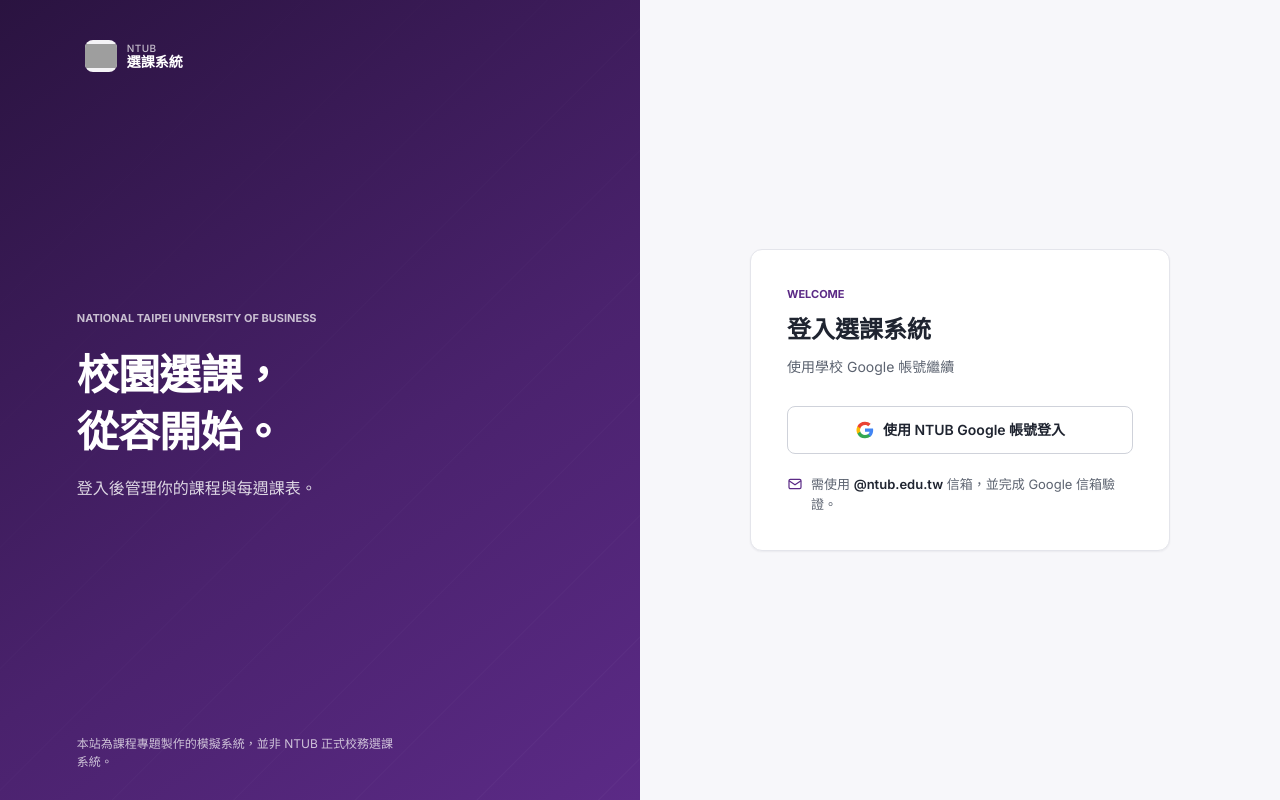
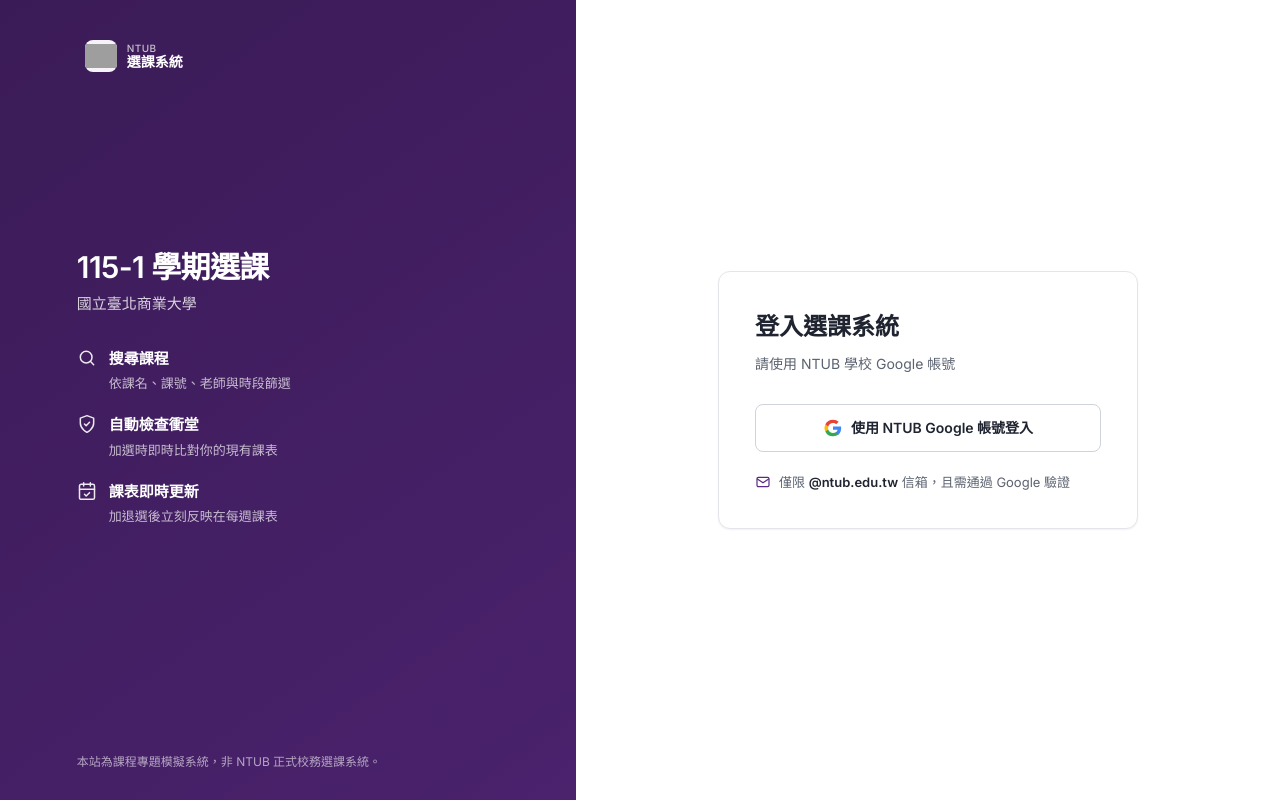
Before and after one commit to lucashsu95/course_select, a Django app: page /login/ in a window 1280 px wide. Run offline with Django 5.2, Linux system fonts and the light colour scheme; data that the repository does not hold is empty; grey boxes are pictures that could not be loaded.

Commit message:
style(ui): simplify login brand panel copy

```diff
--- a/courses/static/courses/app.css
+++ b/courses/static/courses/app.css
@@ -619,7 +619,7 @@
 .login-page .app-header { display: none; }
 .login-page .workspace { min-height: 100vh; }
 .login-page .canvas { display: flex; min-height: 100vh; padding: 0; }
-.login-layout { display: grid; grid-template-columns: minmax(0, 1fr) minmax(420px, 1fr); width: 100%; min-height: 100vh; }
+.login-layout { display: grid; grid-template-columns: minmax(0, 45fr) minmax(420px, 55fr); width: 100%; min-height: 100vh; }
 .login-brand-panel {
   position: relative;
   isolation: isolate;
@@ -629,28 +629,24 @@
   min-height: 100vh;
   overflow: hidden;
   padding: 36px clamp(36px, 6vw, 88px) 28px;
-  background: linear-gradient(145deg, var(--primary-900), var(--primary-700) 58%, var(--primary-600));
+  background: linear-gradient(145deg, var(--primary-800), var(--primary-700));
   color: #fff;
-}
-.login-brand-panel::after {
-  position: absolute;
-  z-index: -1;
-  inset: 0;
-  content: "";
-  opacity: .14;
-  background: repeating-linear-gradient(135deg, transparent 0 42px, rgba(255,255,255,.25) 43px, transparent 44px 86px);
-  mask-image: linear-gradient(135deg, transparent 5%, #000 100%);
 }
 .login-brand-panel .brand { color: #fff; }
 .login-brand-panel .brand-kicker { color: rgba(255,255,255,.72); }
 .login-brand-panel .brand-logo,
 .login-brand-panel .brand-fallback { background: rgba(255,255,255,.95); }
-.login-brand-copy { max-width: 500px; padding: 70px 0; }
+.login-brand-copy { width: min(100%, 520px); margin: auto 0; padding: 0; transform: translateY(-28px); }
 .login-eyebrow { color: var(--primary-600); font-size: 11px; font-weight: 700; }
-.login-brand-panel .login-eyebrow { color: rgba(255,255,255,.72); }
-.login-brand-copy h1 { margin-top: 20px; font-size: 42px; line-height: 1.35; }
-.login-brand-copy > p:last-child { margin-top: 16px; color: rgba(255,255,255,.82); font-size: 16px; }
-.login-disclaimer { max-width: 42ch; color: rgba(255,255,255,.72); font-size: 12px; }
+.login-brand-copy h1 { font-size: 30px; line-height: 1.35; font-weight: 600; }
+.login-brand-school { margin-top: 4px; color: rgba(255,255,255,.8); font-size: 15px; }
+.login-feature-list { display: flex; flex-direction: column; gap: 20px; margin: 32px 0 0; padding: 0; list-style: none; }
+.login-feature-list li { display: grid; grid-template-columns: 20px minmax(0, 1fr); align-items: start; gap: 12px; color: #fff; }
+.login-feature-list li > svg { margin-top: 1px; opacity: .9; }
+.login-feature-list li > span { display: flex; flex-direction: column; gap: 3px; }
+.login-feature-list strong { font-size: 15px; font-weight: 600; }
+.login-feature-list small { color: rgba(255,255,255,.7); font-size: 13px; }
+.login-disclaimer { max-width: none; color: rgba(255,255,255,.6); font-size: 12px; white-space: nowrap; }
 .login-content { display: flex; flex-direction: column; align-items: center; justify-content: center; padding: 56px 40px; }
 .login-card {
   width: min(100%, 420px);
@@ -663,7 +659,7 @@
   box-shadow: var(--shadow-1);
 }
 .login-card-heading { margin-bottom: 28px; }
-.login-card-heading h2 { margin-top: 8px; font-size: 24px; }
+.login-card-heading h2 { font-size: 24px; }
 .login-card .login-note { margin-top: 8px; margin-bottom: 0; color: var(--text-muted); }
 .login-google-btn {
   width: 100%;
@@ -676,15 +672,17 @@
   font-weight: 600;
 }
 .login-google-btn:hover { border-color: var(--primary-300); background: var(--primary-50); box-shadow: var(--shadow-1); }
-.login-requirement { display: flex; align-items: flex-start; gap: 8px; margin-top: 20px; color: var(--text-muted); font-size: 13px; }
+.login-requirement { display: flex; align-items: flex-start; gap: 8px; margin-top: 20px; color: var(--text-muted); font-size: 13px; white-space: nowrap; }
 .login-requirement svg { flex: none; margin-top: 2px; color: var(--primary-600); }
 .login-requirement strong { color: var(--text); font-weight: 600; }
 .login-mobile-disclaimer { display: none; }
+.login-mobile-brand { display: none; }
 
-@media (max-width: 767px) {
+@media (max-width: 768px) {
   .login-layout { grid-template-columns: minmax(0, 1fr); }
   .login-brand-panel { display: none; }
   .login-content { min-height: 100vh; padding: 28px 20px; }
+  .login-mobile-brand { display: block; width: min(100%, 420px); margin: 0 auto 20px; }
   .login-card { padding: 28px 22px; }
   .login-mobile-disclaimer { display: block; max-width: 38ch; margin-top: 20px; color: var(--text-muted); font-size: 12px; text-align: center; }
 }
@@ -782,25 +780,22 @@ body.schedule-page { background: #fff; }
 .schedule-info-tip summary:hover { color: var(--primary-900); }
 .schedule-info-tip > span { position: absolute; z-index: 120; top: calc(100% + 6px); right: 0; width: min(320px, calc(100vw - 32px)); padding: 10px 12px; border: 1px solid var(--border-subtle); border-radius: var(--radius-control); background: #fff; color: var(--text); box-shadow: var(--shadow-2); font-size: 13px; line-height: 1.55; }
 .week-wrap { margin: 0; padding: 0; overflow-x: auto; border-top: 1px solid var(--border-subtle); border-bottom: 1px solid var(--border-subtle); background: #fff; }
-.week-grid { --wk-row-h: 46px; --wk-gutter: 1px; min-width: 920px; }
-.wk-head { display: grid; grid-template-columns: 56px repeat(7, minmax(0, 1fr)); position: sticky; top: var(--header-height); z-index: 3; background: #fff; }
+.week-grid { --wk-row-h: 46px; --wk-gutter: 1px; --week-columns: 56px repeat(7, minmax(0, 1fr)); min-width: 920px; }
+.week-grid:has(.wk-col--empty-weekend[data-day="6"]):has(.wk-col--empty-weekend[data-day="7"]) { --week-columns: 56px repeat(5, minmax(0, 1fr)) minmax(0, .4fr) minmax(0, .4fr); }
+.week-grid:has(.wk-col--empty-weekend[data-day="6"]):not(:has(.wk-col--empty-weekend[data-day="7"])) { --week-columns: 56px repeat(5, minmax(0, 1fr)) minmax(0, .4fr) minmax(0, 1fr); }
+.week-grid:has(.wk-col--empty-weekend[data-day="7"]):not(:has(.wk-col--empty-weekend[data-day="6"])) { --week-columns: 56px repeat(6, minmax(0, 1fr)) minmax(0, .4fr); }
+.wk-head { display: grid; grid-template-columns: var(--week-columns); position: sticky; top: var(--header-height); z-index: 3; background: #fff; }
 .wk-corner { padding: 8px 4px; color: var(--text-muted); font-size: 12px; text-align: center; }
 .wk-dayhead { position: relative; padding: 8px 4px 9px; border-bottom: 1px solid var(--border-subtle); color: var(--text-muted); font-size: 12px; font-weight: 500; text-align: center; }
 .wk-dayhead.is-today { color: var(--primary-800); font-weight: 700; }
 .wk-dayhead.is-today::after { position: absolute; right: 14%; bottom: -1px; left: 14%; height: 2px; content: ""; background: var(--primary-600); }
-.wk-body { display: grid; grid-template-columns: 56px repeat(7, minmax(0, 1fr)); grid-template-rows: repeat(var(--periods), var(--wk-row-h)); }
+.wk-body { display: grid; grid-template-columns: var(--week-columns); grid-template-rows: repeat(var(--periods), var(--wk-row-h)); }
 .wk-times { grid-column: 1; grid-row: 1 / -1; display: grid; grid-template-rows: repeat(var(--periods), var(--wk-row-h)); position: sticky; left: 0; z-index: 2; background: #fff; }
 .wk-time { display: flex; flex-direction: column; align-items: center; padding-top: 5px; color: var(--text); font-size: 14px; font-variant-numeric: tabular-nums; }
 .wk-time small { min-height: 13px; color: var(--text-faint); font-size: 10px; line-height: 1.2; }
 .wk-col { grid-row: 1 / -1; position: relative; border-left: 0; background-color: #fff; background-image: repeating-linear-gradient(to bottom, transparent 0, transparent calc(var(--wk-row-h) - 1px), var(--border-subtle) calc(var(--wk-row-h) - 1px), var(--border-subtle) var(--wk-row-h)); }
 .wk-col.is-today { background-color: color-mix(in srgb, var(--primary-50) 40%, #fff); }
 .wk-col--empty-weekend { opacity: 1; }
-.week-grid:has(.wk-col--empty-weekend[data-day="6"]):has(.wk-col--empty-weekend[data-day="7"]) .wk-head,
-.week-grid:has(.wk-col--empty-weekend[data-day="6"]):has(.wk-col--empty-weekend[data-day="7"]) .wk-body { grid-template-columns: 56px repeat(5, minmax(0, 1fr)) minmax(0, .4fr) minmax(0, .4fr); }
-.week-grid:has(.wk-col--empty-weekend[data-day="6"]):not(:has(.wk-col--empty-weekend[data-day="7"])) .wk-head,
-.week-grid:has(.wk-col--empty-weekend[data-day="6"]):not(:has(.wk-col--empty-weekend[data-day="7"])) .wk-body { grid-template-columns: 56px repeat(5, minmax(0, 1fr)) minmax(0, .4fr) minmax(0, 1fr); }
-.week-grid:has(.wk-col--empty-weekend[data-day="7"]):not(:has(.wk-col--empty-weekend[data-day="6"])) .wk-head,
-.week-grid:has(.wk-col--empty-weekend[data-day="7"]):not(:has(.wk-col--empty-weekend[data-day="6"])) .wk-body { grid-template-columns: 56px repeat(6, minmax(0, 1fr)) minmax(0, .4fr); }
 .wk-dayhead[data-day="6"], .wk-dayhead[data-day="7"] { color: var(--text-faint); }
 .wk-dayhead.is-today[data-day="6"], .wk-dayhead.is-today[data-day="7"] { color: var(--primary-800); }
 .wk-slot { position: absolute; top: calc(var(--top) * var(--wk-row-h) + var(--wk-gutter)); height: calc(var(--span) * var(--wk-row-h) - 2px); left: calc(var(--left) + var(--wk-gutter)); width: calc(var(--width) - 2 * var(--wk-gutter)); padding: 6px 8px; overflow: hidden; border: 0; border-left: 3px solid var(--border-strong); border-radius: 6px; background: var(--surface); color: var(--text); font-size: 12px; line-height: 1.35; transition: box-shadow 150ms ease, transform 150ms ease; }
--- a/courses/static/css/components.css
+++ b/courses/static/css/components.css
@@ -91,6 +91,8 @@ a:not(.btn):not(.nav a):not(.brand):not(.wk-slot-link):hover {
   border-right: 1px solid var(--border);
   z-index: 30;
 }
+.sidebar-top { display: flex; align-items: center; justify-content: space-between; gap: 4px; min-height: 40px; }
+.sidebar-top .brand { min-width: 0; }
 
 .brand {
   display: inline-flex;
@@ -204,6 +206,9 @@ a:not(.btn):not(.nav a):not(.brand):not(.wk-slot-link):hover {
 body.sidebar-collapsed .shell { grid-template-columns: 68px minmax(0, 1fr); }
 body.sidebar-collapsed .sidebar { padding-right: 8px; padding-left: 8px; }
 body.sidebar-collapsed .sidebar .brand { justify-content: center; padding-right: 0; padding-left: 0; }
+body.sidebar-collapsed .sidebar-top { flex-direction: column; }
+body.sidebar-collapsed .sidebar-top .brand { width: 100%; }
+body.sidebar-collapsed .sidebar-collapse-toggle { width: 36px; }
 body.sidebar-collapsed .sidebar .brand-text,
 body.sidebar-collapsed .sidebar .nav-label { position: absolute; width: 1px; height: 1px; overflow: hidden; clip: rect(0, 0, 0, 0); white-space: nowrap; }
 body.sidebar-collapsed .sidebar .brand-text { display: none; }
@@ -560,7 +565,11 @@ h2 { font-size: var(--fs-section); font-weight: 600; }
 @media (max-width: 767px) {
   .shell { grid-template-columns: minmax(0, 1fr); }
   body.sidebar-collapsed .shell { grid-template-columns: minmax(0, 1fr); }
-  .sidebar-collapse-toggle { display: none; }
+  .sidebar-top { justify-content: space-between; }
+  .sidebar-collapse-toggle { display: inline-flex; }
+  body.sidebar-collapsed .sidebar-top { flex-direction: row; }
+  body.sidebar-collapsed .sidebar-top .brand { width: auto; }
+  body.sidebar-collapsed .sidebar-collapse-toggle { width: 36px; }
   body.sidebar-collapsed .sidebar .brand-text,
   body.sidebar-collapsed .sidebar .nav-label { position: static; width: auto; height: auto; overflow: visible; clip: auto; white-space: normal; }
   body.sidebar-collapsed .sidebar .brand-text { display: flex; }
--- a/courses/static/css/tokens.css
+++ b/courses/static/css/tokens.css
@@ -19,9 +19,9 @@
   --text: #1f2430;
   --text-muted: #5c6370;
   --text-faint: #8b919d;
-  --bg: #f7f7fa;
+  --bg: #ffffff;
   --surface: #ffffff;
-  --raised: #f3f3f7;
+  --raised: #ffffff;
   --border: #e4e5eb;
   --border-strong: #cfd2da;
   --border-subtle: #eceef2;
--- a/courses/templates/courses/base.html
+++ b/courses/templates/courses/base.html
@@ -18,7 +18,12 @@
 <div class="sidebar-backdrop" id="sidebar-backdrop" hidden></div>
 <div class="shell">
   <aside class="sidebar" id="app-sidebar">
-    {% include "courses/_brand.html" %}
+    <div class="sidebar-top">
+      {% include "courses/_brand.html" %}
+      <button class="icon-btn sidebar-collapse-toggle" id="sidebar-collapse-toggle" type="button" aria-controls="app-sidebar" aria-expanded="true" aria-label="收合側邊欄" title="收合側邊欄">
+        <svg width="18" height="18" viewBox="0 0 24 24" fill="none" stroke="currentColor" stroke-width="1.8" stroke-linecap="round" stroke-linejoin="round" aria-hidden="true"><rect x="3" y="4" width="18" height="16" rx="2"/><path d="M9 4v16M14 9l-3 3 3 3"/></svg>
+      </button>
+    </div>
     {% include "courses/_nav.html" %}
   </aside>
 
@@ -26,9 +31,6 @@
     <header class="app-header">
       <button class="icon-btn" id="sidebar-toggle" type="button" aria-controls="app-sidebar" aria-expanded="false" aria-label="開啟選單">
         <svg width="18" height="18" viewBox="0 0 24 24" fill="none" stroke="currentColor" stroke-width="2" aria-hidden="true"><path d="M4 7h16M4 12h16M4 17h16"/></svg>
-      </button>
-      <button class="icon-btn sidebar-collapse-toggle" id="sidebar-collapse-toggle" type="button" aria-controls="app-sidebar" aria-expanded="true" aria-label="收合側邊欄" title="收合側邊欄">
-        <svg width="18" height="18" viewBox="0 0 24 24" fill="none" stroke="currentColor" stroke-width="1.8" stroke-linecap="round" stroke-linejoin="round" aria-hidden="true"><rect x="3" y="4" width="18" height="16" rx="2"/><path d="M9 4v16M14 9l-3 3 3 3"/></svg>
       </button>
       {% include "courses/_brand.html" with compact=1 %}
       <div class="header-spacer"></div>
--- a/courses/templates/courses/login.html
+++ b/courses/templates/courses/login.html
@@ -6,19 +6,32 @@
   <section class="login-brand-panel" aria-labelledby="login-brand-title">
     {% include "courses/_brand.html" %}
     <div class="login-brand-copy">
-      <p class="login-eyebrow">NATIONAL TAIPEI UNIVERSITY OF BUSINESS</p>
-      <h1 id="login-brand-title">校園選課，<br>從容開始。</h1>
-      <p>登入後管理你的課程與每週課表。</p>
+      <h1 id="login-brand-title">115-1 學期選課</h1>
+      <p class="login-brand-school">國立臺北商業大學</p>
+      <ul class="login-feature-list">
+        <li>
+          <svg width="20" height="20" viewBox="0 0 24 24" fill="none" stroke="currentColor" stroke-width="1.8" stroke-linecap="round" stroke-linejoin="round" aria-hidden="true"><circle cx="11" cy="11" r="7"/><path d="m20 20-4-4"/></svg>
+          <span><strong>搜尋課程</strong><small>依課名、課號、老師與時段篩選</small></span>
+        </li>
+        <li>
+          <svg width="20" height="20" viewBox="0 0 24 24" fill="none" stroke="currentColor" stroke-width="1.8" stroke-linecap="round" stroke-linejoin="round" aria-hidden="true"><path d="M12 22s8-4 8-11V5l-8-3-8 3v6c0 7 8 11 8 11Z"/><path d="m9 12 2 2 4-4"/></svg>
+          <span><strong>自動檢查衝堂</strong><small>加選時即時比對你的現有課表</small></span>
+        </li>
+        <li>
+          <svg width="20" height="20" viewBox="0 0 24 24" fill="none" stroke="currentColor" stroke-width="1.8" stroke-linecap="round" stroke-linejoin="round" aria-hidden="true"><rect x="3" y="4" width="18" height="18" rx="2"/><path d="M16 2v4M8 2v4M3 10h18"/><path d="m9 16 2 2 4-4"/></svg>
+          <span><strong>課表即時更新</strong><small>加退選後立刻反映在每週課表</small></span>
+        </li>
+      </ul>
     </div>
-    <p class="login-disclaimer">本站為課程專題製作的模擬系統，並非 NTUB 正式校務選課系統。</p>
+    <p class="login-disclaimer">本站為課程專題模擬系統，非 NTUB 正式校務選課系統。</p>
   </section>
 
   <main class="login-content">
+    <div class="login-mobile-brand">{% include "courses/_brand.html" %}</div>
     <section class="login-card" aria-labelledby="login-title">
       <div class="login-card-heading">
-        <p class="login-eyebrow">WELCOME</p>
         <h2 id="login-title">登入選課系統</h2>
-        <p class="login-note">使用學校 Google 帳號繼續</p>
+        <p class="login-note">請使用 NTUB 學校 Google 帳號</p>
       </div>
       <a class="btn login-google-btn" href="{% url 'google_login' %}?next={{ request.GET.next|default:'' }}">
         <svg class="google-mark" width="20" height="20" viewBox="0 0 48 48" aria-hidden="true"><path fill="#4285F4" d="M43.6 24.5c0-1.4-.1-2.8-.4-4.1H24v7.8h11a9.4 9.4 0 0 1-4.1 6.2v5.1h6.6c3.9-3.6 6.1-8.8 6.1-15Z"/><path fill="#34A853" d="M24 44c5.5 0 10.1-1.8 13.5-4.8l-6.6-5.1c-1.8 1.2-4.1 2-6.9 2-5.3 0-9.8-3.6-11.4-8.4H5.8v5.3A20 20 0 0 0 24 44Z"/><path fill="#FBBC05" d="M12.6 27.7a12 12 0 0 1 0-7.4V15H5.8a20 20 0 0 0 0 18Z"/><path fill="#EA4335" d="M24 11.9c3 0 5.7 1 7.8 3.1l5.8-5.8C34.1 5.9 29.5 4 24 4A20 20 0 0 0 5.8 15l6.8 5.3c1.6-4.8 6.1-8.4 11.4-8.4Z"/></svg>
@@ -26,7 +39,7 @@
       </a>
       <div class="login-requirement">
         <svg width="16" height="16" viewBox="0 0 24 24" fill="none" stroke="currentColor" stroke-width="1.8" aria-hidden="true"><rect x="3" y="5" width="18" height="14" rx="2"/><path d="m3 7 9 6 9-6"/></svg>
-        <p>需使用 <strong>@ntub.edu.tw</strong> 信箱，並完成 Google 信箱驗證。</p>
+        <p>僅限 <strong>@ntub.edu.tw</strong> 信箱，且需通過 Google 驗證</p>
       </div>
     </section>
     <p class="login-mobile-disclaimer">本站為課程專題製作的模擬系統，並非 NTUB 正式校務選課系統。</p>
--- a/courses/templates/courses/schedule.html
+++ b/courses/templates/courses/schedule.html
@@ -8,7 +8,7 @@
     <p class="schedule-term">{% if term %}{{ term.code }} 學期{% endif %}</p>
   </div>
   <div class="schedule-summary" aria-label="本學期修課摘要">
-    <div class="schedule-summary-credit"><span class="summary-label">已選學分</span><strong class="summary-value"><span class="num">{{ total }}</span><span class="summary-divider">/</span><span class="num">{{ max }}</span></strong><span class="summary-credit-track" role="progressbar" aria-label="學分上限使用率" aria-valuemin="0" aria-valuemax="{{ max }}" aria-valuenow="{{ total }}"><span style="width:{% if total >= max %}100{% else %}{% widthratio total max 100 %}{% endif %}%"></span></span></div>
+    <div class="schedule-summary-credit"><span class="summary-label">本站已選學分</span><strong class="summary-value"><span class="num">{{ total }}</span><span class="summary-divider">/</span><span class="num">{{ max }}</span></strong><span class="summary-credit-track" role="progressbar" aria-label="本站已選學分使用率" aria-valuemin="0" aria-valuemax="{{ max }}" aria-valuenow="{{ total }}"><span style="width:{% if total >= max %}100{% else %}{% widthratio total max 100 %}{% endif %}%"></span></span></div>
     <span class="summary-separator" aria-hidden="true">|</span>
     <div class="schedule-summary-item"><span class="summary-label">已加選</span><strong class="summary-value"><span class="num">{{ mine|length }}</span> 門</strong></div>
     {% if profile %}<span class="summary-separator" aria-hidden="true">|</span><div class="schedule-summary-item schedule-summary-class"><span class="summary-label">班級</span><strong class="summary-value">{{ profile.class_group.name_zh }}（{{ profile.class_group.code }}）</strong></div>{% endif %}
@@ -52,13 +52,13 @@
       {% endfor %}
     </div>
     <div class="wk-body">
-      <div class="wk-times" role="rowheader">
+      <div class="wk-times" role="rowheader" style="grid-column: 1; grid-row: 1 / -1;">
         {% for p in grid.period_labels %}
         <div class="wk-time"><span>{{ p }}</span><small>{% if p == 1 %}08:10{% endif %}</small></div>
         {% endfor %}
       </div>
       {% for day_no, day_label, day_items in grid.day_columns %}
-      <div class="wk-col{% if day_no >= 6 and not day_items %} wk-col--empty-weekend{% endif %}" role="gridcell" data-day="{{ day_no }}" style="grid-column: {{ forloop.counter|add:"1" }};">
+      <div class="wk-col{% if day_no >= 6 and not day_items %} wk-col--empty-weekend{% endif %}" role="gridcell" data-day="{{ day_no }}" style="grid-column: {{ day_no|add:"1" }};">
         {% for item in day_items %}
         <div class="wk-slot wk-slot--{{ item.kind }}{% if item.conflict %} wk-slot--conflict{% endif %}"
              style="--top: {{ item.row_offset }}; --span: {{ item.span }}; --left: {{ item.left_pct }}%; --width: {{ item.width_pct }}%;"
```
